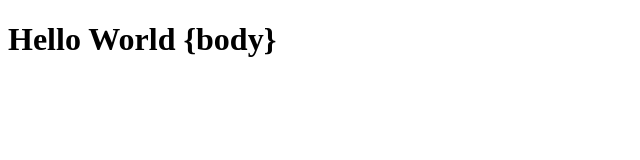
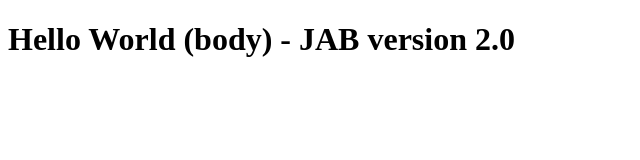
Before and after one commit to JoshBrown23/hello-world, a plain HTML site: page index.html in a window 1280 px wide. Shown: the whole page, without its empty margins (0-640 px from the left). Drawn offline with Linux system fonts and the light colour scheme.

Commit message:
Update index.html

```diff
--- a/index.html
+++ b/index.html
@@ -9,6 +9,6 @@
 </head>
 
 <body>
-    <h1>Hello World {body}</h1>
+    <h1>Hello World (body) - JAB version 2.0</h1>
 </body>
 </html>
```
